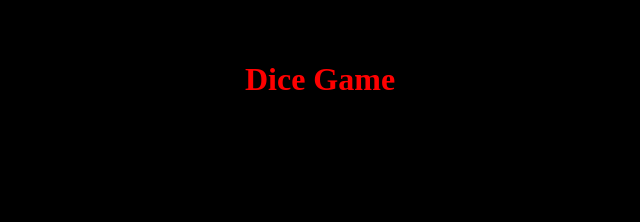
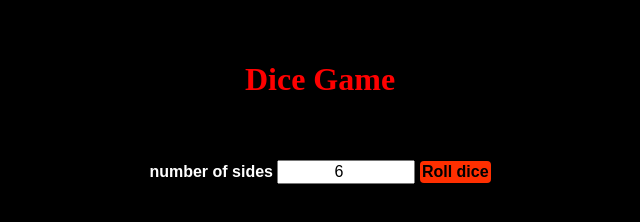
Before and after one commit to kayclefever/IOD_Mod1, a website: page devsInc/labexercise8.html in a window 1280 px wide. Shown: the whole page, without its empty margins (320-960 px from the left). Drawn offline with Linux system fonts and the light colour scheme.

Commit message:
exercise 8

```diff
--- a/devsInc/labexercise8.html
+++ b/devsInc/labexercise8.html
@@ -7,5 +7,16 @@
     <div>
         <h1>Dice Game</h1>
     </div>
+    <div id="container">
+        <label>number of sides</label>
+        <input type="number" id="numOfDice" value ="6" max="10">
+        <button onclick="rollDice()">Roll dice</button>
+        <div id="diceResult"></div>
+        <div id="diceImages"></div>
+    </div>
+
+    <script>
+
+    </script>
 </body>
 </html>
```
